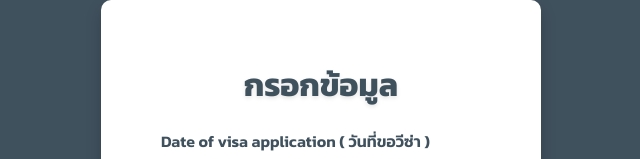
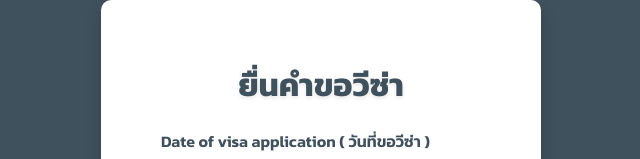
Before and after one commit to useronlineid/DR1, a plain HTML site: page index.html in a window 1280 px wide. Shown: the top 159 px of the page, without its empty margins (319-959 px from the left). Drawn offline with Linux system fonts and the light colour scheme.

Commit message:
index.html

```diff
--- a/index.html
+++ b/index.html
@@ -3,12 +3,12 @@
 <head>
     <meta charset="UTF-8">
     <meta name="viewport" content="width=device-width, initial-scale=1.0">
-    <title>กรอกข้อมูล</title>
+    <title>ยื่นคำขอวีซ่า</title>
     <link rel="stylesheet" href="styles.css">
 </head>
 <body>
     <div class="container">
-        <h1>กรอกข้อมูล</h1>
+        <h1>ยื่นคำขอวีซ่า</h1>
         <form id="inputForm">
             <label for="Dateofvisaapplication">Date of visa application ( วันที่ขอวีซ่า )</label>
             <input type="text" id="Dateofvisaapplication" name="Dateofvisaapplication" required><br>
```
